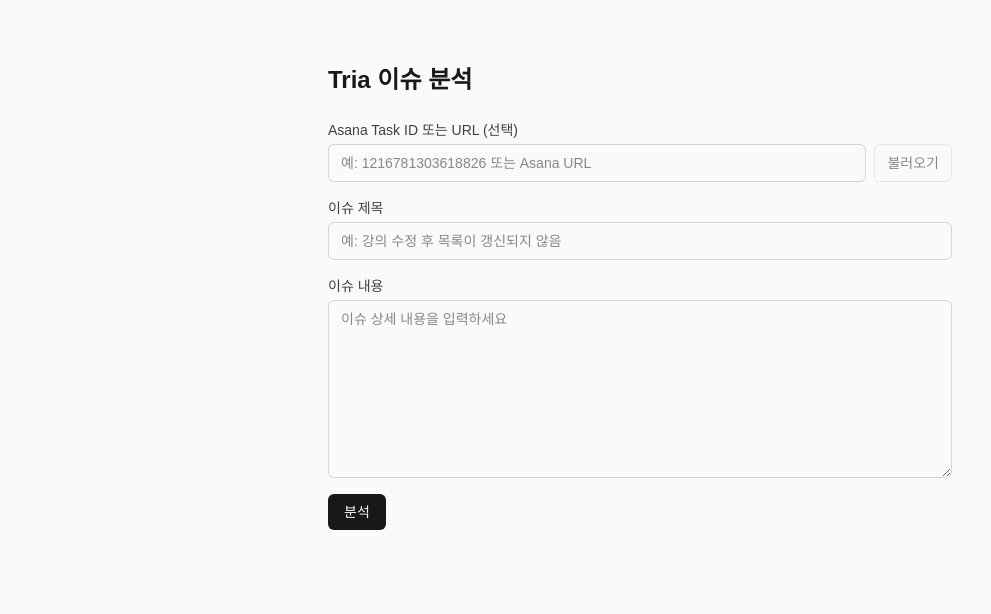
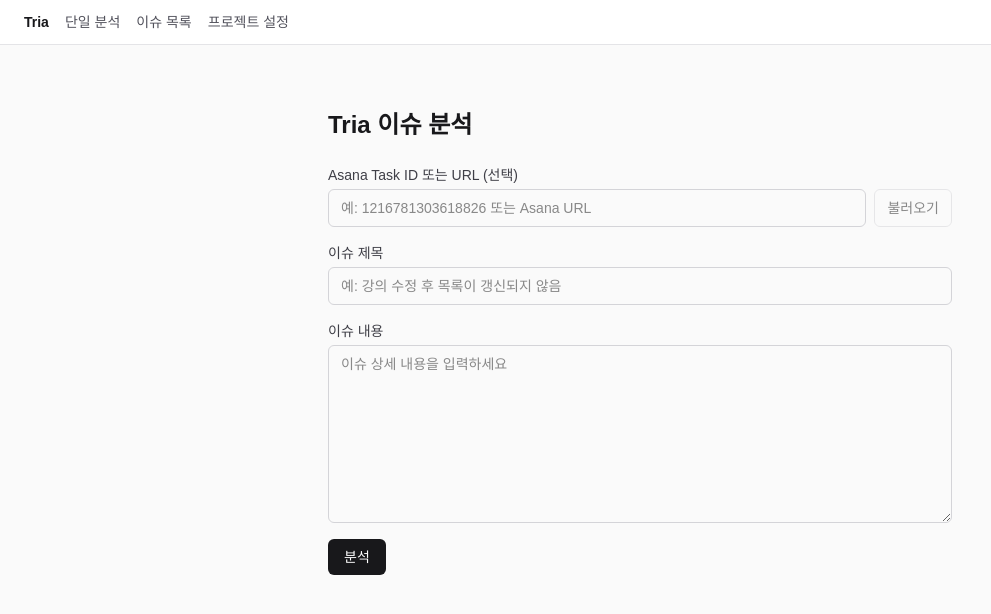
Before and after one commit to zxcv2987/tria, a Next.js app in the folder apps/web/: page / in a window 1280 px wide. Shown: the top 614 px of the page, without its empty margins (0-991 px from the left). Built offline with nearby package versions, Linux system fonts and the light colour scheme.

Commit message:
루트 레이아웃에 네비게이션 바 추가 (단일 분석 / 이슈 목록 / 프로젝트 설정 연결)

```diff
--- a/apps/web/app/layout.tsx
+++ b/apps/web/app/layout.tsx
@@ -1,4 +1,5 @@
 import type { Metadata } from "next";
+import Link from "next/link";
 import { Geist, Geist_Mono } from "next/font/google";
 import "./globals.css";
 
@@ -13,9 +14,15 @@
 });
 
 export const metadata: Metadata = {
-  title: "Create Next App",
-  description: "Generated by create next app",
+  title: "Tria",
+  description: "AI 기반 이슈 코드 분석 도구",
 };
+
+const NAV_LINKS = [
+  { href: "/", label: "단일 분석" },
+  { href: "/issues", label: "이슈 목록" },
+  { href: "/settings/projects", label: "프로젝트 설정" },
+];
 
 export default function RootLayout({
   children,
@@ -27,7 +34,23 @@
       lang="en"
       className={`${geistSans.variable} ${geistMono.variable} h-full antialiased`}
     >
-      <body className="min-h-full flex flex-col">{children}</body>
+      <body className="min-h-full flex flex-col">
+        <nav className="flex gap-4 border-b border-zinc-200 px-6 py-3 text-sm dark:border-zinc-800">
+          <span className="font-semibold text-zinc-900 dark:text-zinc-100">
+            Tria
+          </span>
+          {NAV_LINKS.map((link) => (
+            <Link
+              key={link.href}
+              href={link.href}
+              className="text-zinc-600 hover:text-zinc-900 dark:text-zinc-400 dark:hover:text-zinc-100"
+            >
+              {link.label}
+            </Link>
+          ))}
+        </nav>
+        {children}
+      </body>
     </html>
   );
 }
```
